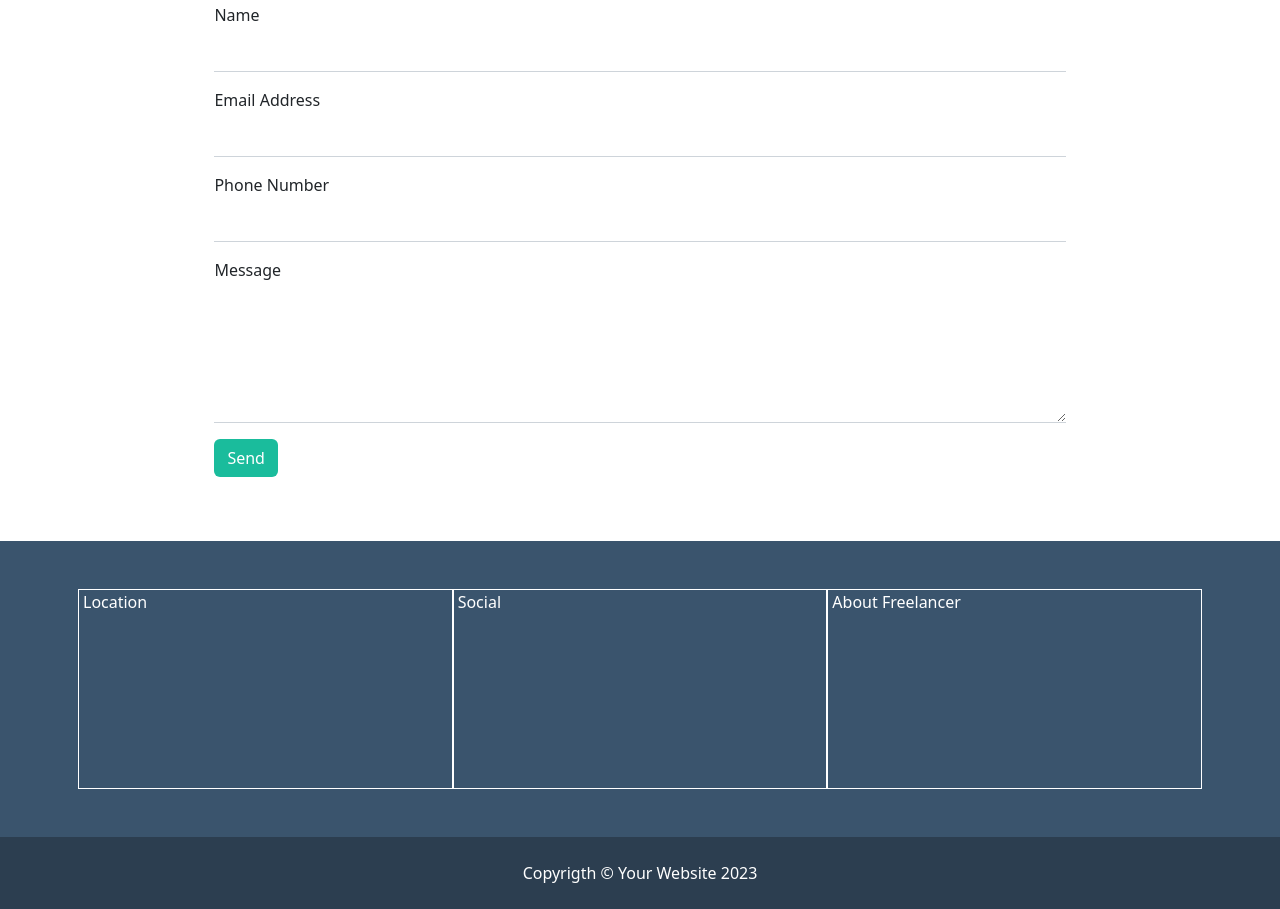
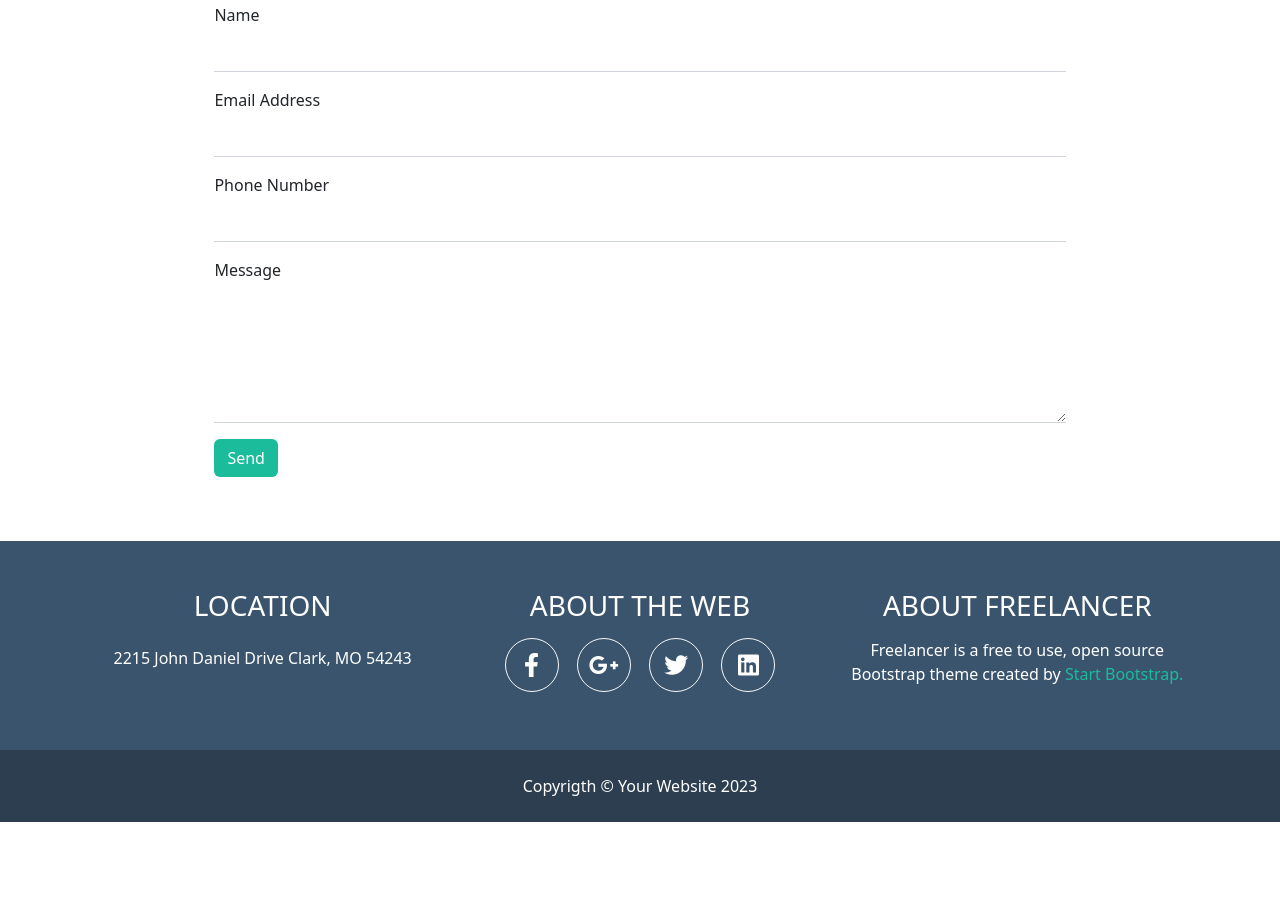
Before and after one commit to GianmarcoDandrea/html-css-bootstrap-freelancer, a plain HTML site: page index.html in a window 1280 px wide. Shown: the part 2157-3066 px from the top of the page. After the commit the page ends 2979 px from the top, so only its background shows below. Drawn offline with nearby package versions, Linux system fonts and the light colour scheme.

Commit message:
update:footer section

```diff
--- a/css/style.css
+++ b/css/style.css
@@ -165,13 +165,19 @@ footer {
     background-color: var(--footer_top-bg-color);
 }
 
-/* debug */
-.footer_top .col-12 {
-    height: 200px;
-    border: 1px solid white;
+.social-icon {
+
 }
 
-/* /debug */
+.social-icon a {
+    width: 20%;
+    aspect-ratio: 1/1;
+    color: var(--primary-text-color);
+}
+
+.about-freelancer a {
+    color: var(--gb-color-primary);
+}
 
 /************* footer-bottom ***********/
 .footer_bottom {
--- a/index.html
+++ b/index.html
@@ -240,18 +240,41 @@
         <div class="footer_top py-5">
             <div class="container">
 
-                <div class="row g-2">
+                <div class="row g-3">
 
-                    <div class="col-12 col-sm-4">
-                        <div class="location">Location</div>
+                    <div class="location col-12 col-sm-4">
+                        <h3 class="text-center">LOCATION</h3>
+                        <p class="my-4 text-center">2215 John Daniel Drive Clark, MO 54243</p>
                     </div>
 
-                    <div class="col-12 col-sm-4">
-                        <div class="social">Social</div>
+                    <div class="social col-12 col-sm-4 d-flex flex-column align-items-center">
+                        <h3 class="text-center">ABOUT THE WEB</h3>
+                        <div class="social-icon w-75 d-flex flex-center justify-content-between my-2">
+
+                            <a href="" class="fs-4 border border-light d-flex flex-center rounded-circle text-decoration-none">
+                                <i class="fa-brands fa-facebook-f"></i>
+                            </a>
+
+                            <a href="" class="fs-4 border border-light d-flex flex-center rounded-circle text-decoration-none">
+                                <i class="fa-brands fa-google-plus-g"></i>
+                            </a>
+
+                            <a href="" class="fs-4 border border-light d-flex flex-center rounded-circle text-decoration-none">
+                                <i class="fa-brands fa-twitter"></i>
+                            </a>
+
+                            <a href="" class="fs-4 border border-light d-flex flex-center rounded-circle text-decoration-none">
+                                <i class="fa-brands fa-linkedin"></i>
+                            </a>
+
+                        </div>
                     </div>
 
-                    <div class="col-12 col-sm-4">
-                        <div class="about-freelancer">About Freelancer</div>
+                    <div class="col-12 col-sm-4 about-freelancer">
+                        <h3 class="text-center">ABOUT FREELANCER</h3>
+                        <p class="text-center my-3">
+                            Freelancer is a free to use, open source Bootstrap theme created by <a class="text-decoration-none" href="">Start Bootstrap.</a>
+                        </p>
                     </div>
 
                 </div>
```
